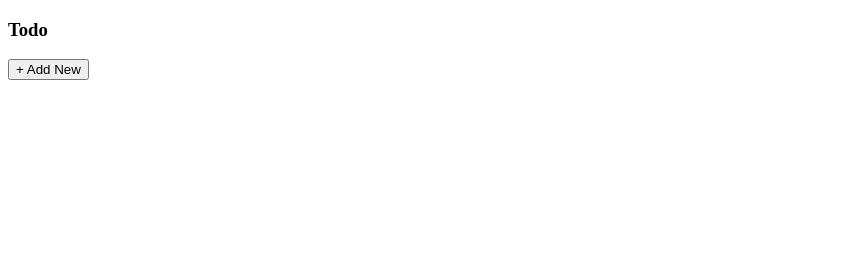
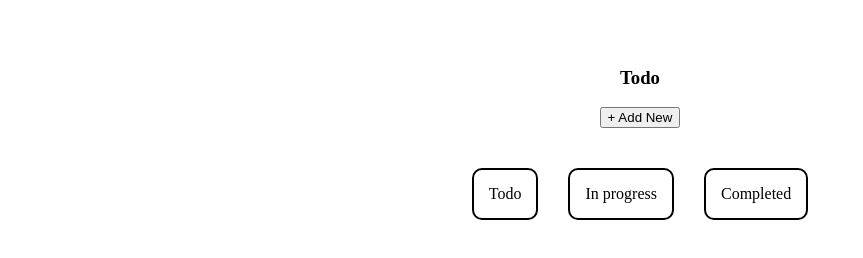
Before and after one commit to Nxlq/todo-list, a website built with webpack: page dist/index.html in a window 1280 px wide. Shown: the whole page, without its empty margins (0-863 px from the left). Built offline with nearby package versions, Linux system fonts and the light colour scheme.

Commit message:
add todo list nav tabs and center current content

```diff
--- a/dist/index.html
+++ b/dist/index.html
@@ -44,6 +44,11 @@
             </div>
           </div>
         </div>
+        <div class="todos-nav">
+          <span>Todo</span>
+          <span>In progress</span>
+          <span>Completed</span>
+        </div>
         <div id="todos-container"></div>
       </div>
     </main>
--- a/dist/styles.css
+++ b/dist/styles.css
@@ -1,3 +1,12 @@
+:root {
+  box-sizing: border-box;
+}
+
+#content-nav {
+  text-align: center;
+  padding: 40px 0px;
+}
+
 .hidden {
   display: none;
 }
@@ -67,3 +76,19 @@ input[type="date"]::-webkit-calendar-picker-indicator {
   bottom: 4px;
   color: #888;
 }
+
+.todos-nav {
+  display: flex;
+  gap: 30px;
+  justify-content: center;
+}
+
+.todos-nav span {
+  padding: 15px;
+  border: solid 2px rgb(0, 0, 0);
+  border-radius: 10px;
+}
+
+.todos-nav span:hover {
+  border-bottom: solid 2px rgb(0, 140, 255);
+}
```
